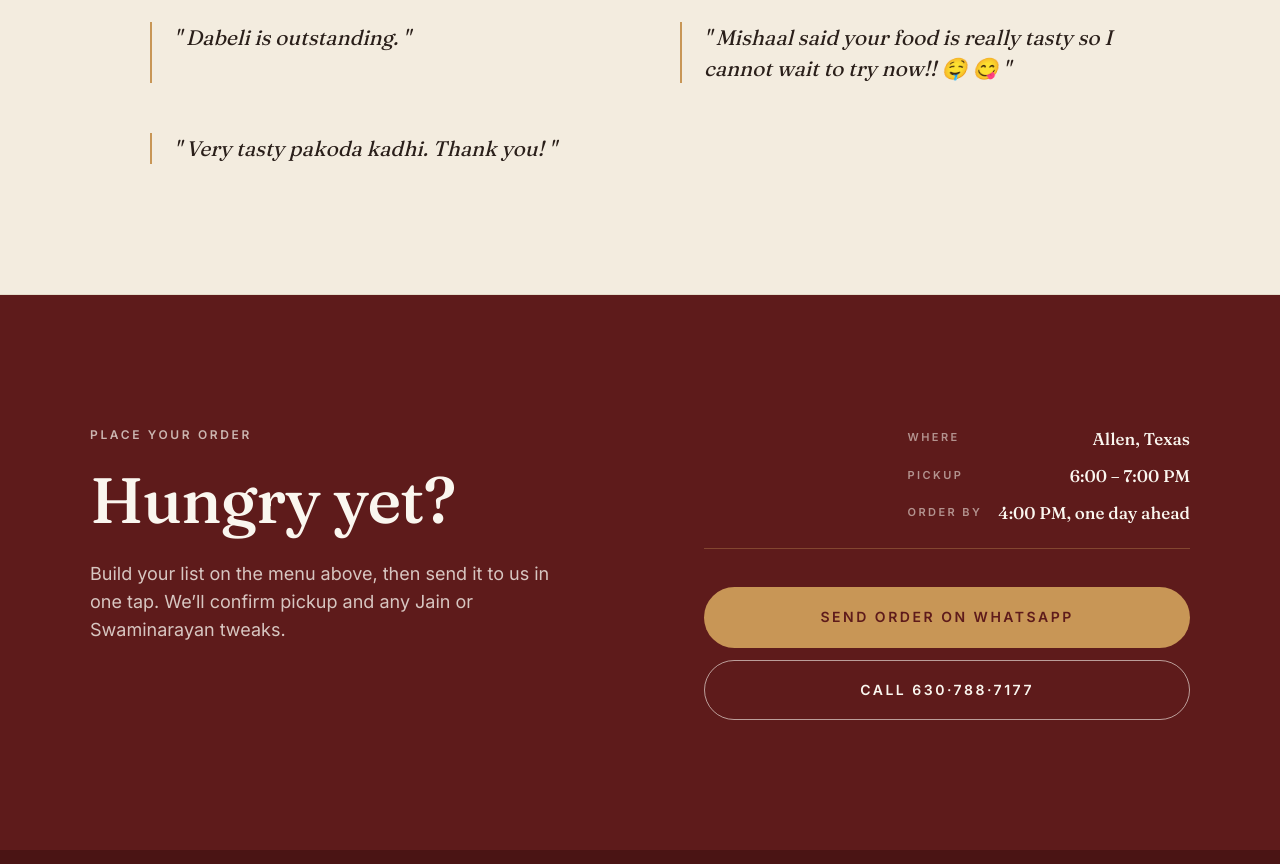
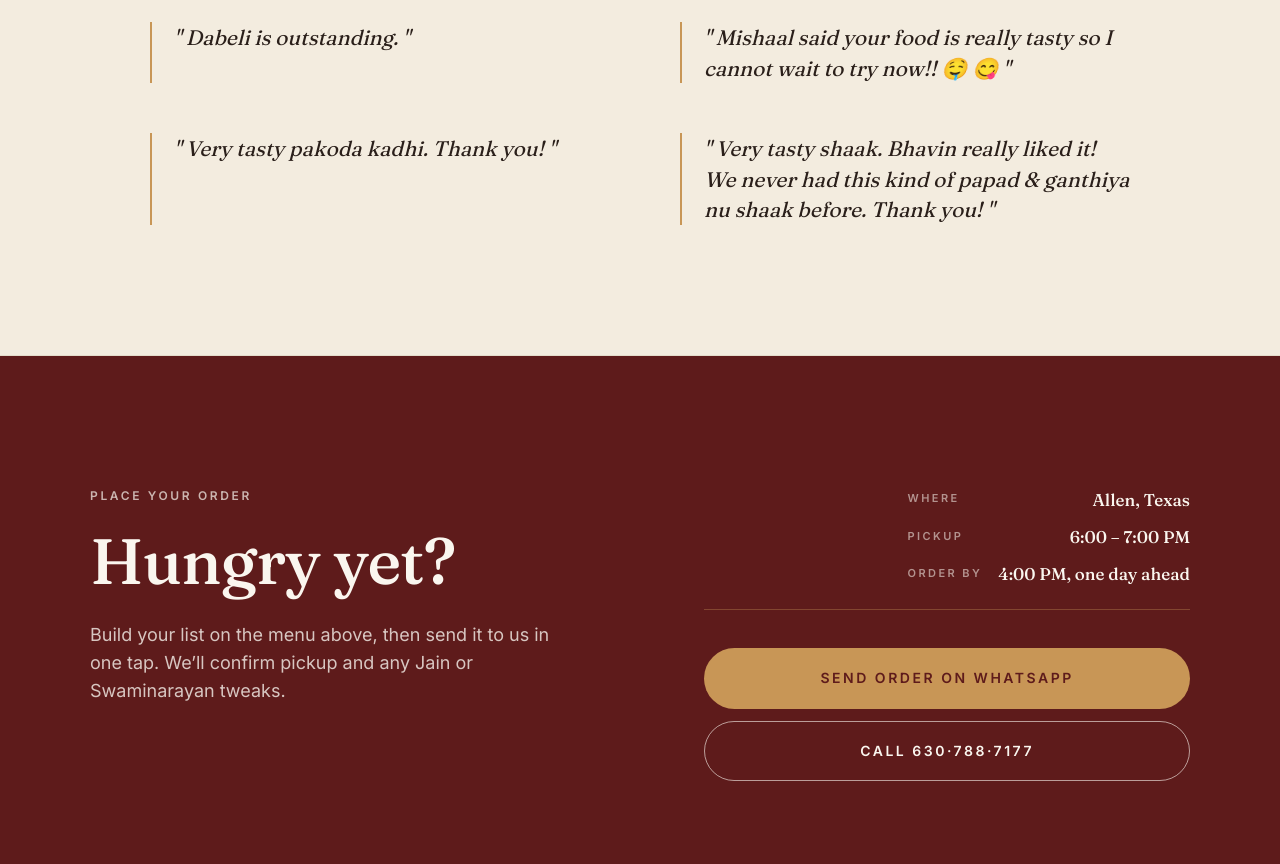
Before and after one commit to kothariar/Ami-s-Kitchen, a plain HTML site: page index.html in a window 1280 px wide. Shown: the part 10660-11524 px from the top of the page. Drawn offline with Linux system fonts and the light colour scheme.

Commit message:
Add new customer testimonial for enhanced feedback

```diff
--- a/index.html
+++ b/index.html
@@ -207,6 +207,7 @@
       <blockquote><p>" Dabeli is outstanding. "</p></blockquote>
       <blockquote><p>" Mishaal said your food is really tasty so I cannot wait to try now!! 🤤 😋 "</p></blockquote>
       <blockquote><p>" Very tasty pakoda kadhi. Thank you! "</p></blockquote>
+      <blockquote><p>" Very tasty shaak. Bhavin really liked it! We never had this kind of papad &amp; ganthiya nu shaak before. Thank you! "</p></blockquote>
     </div>
   </section>
 
```
